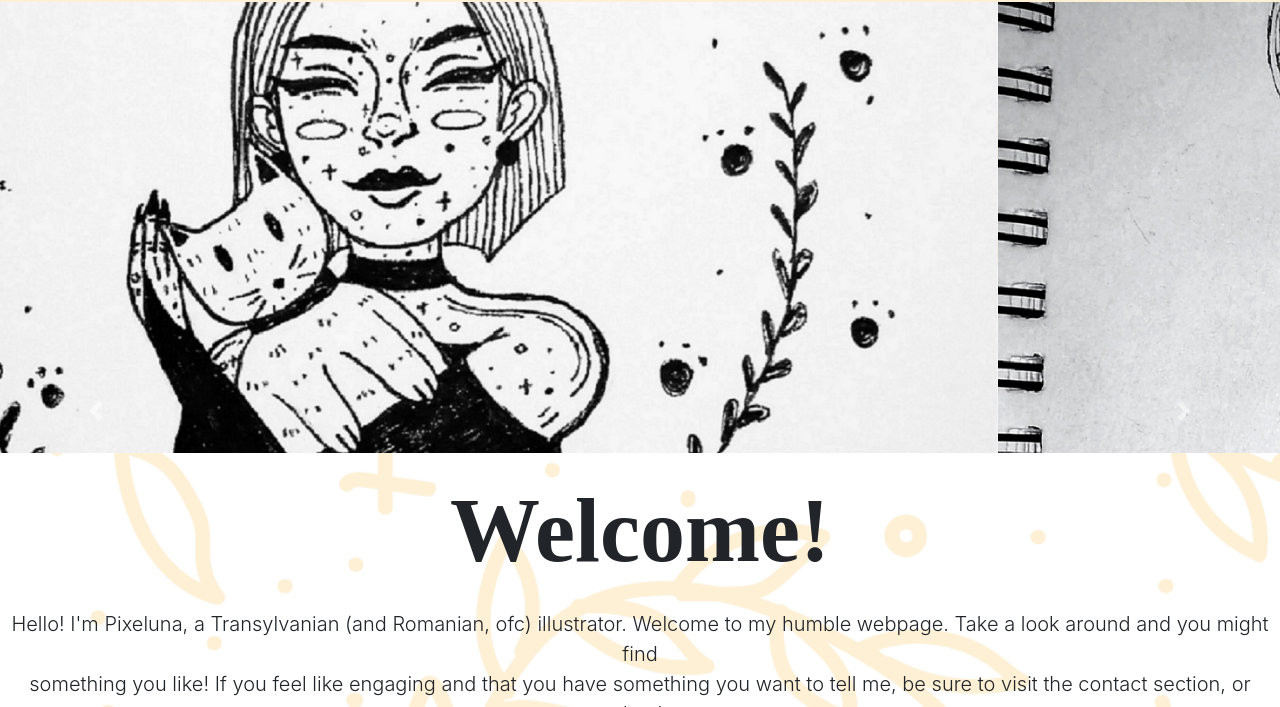
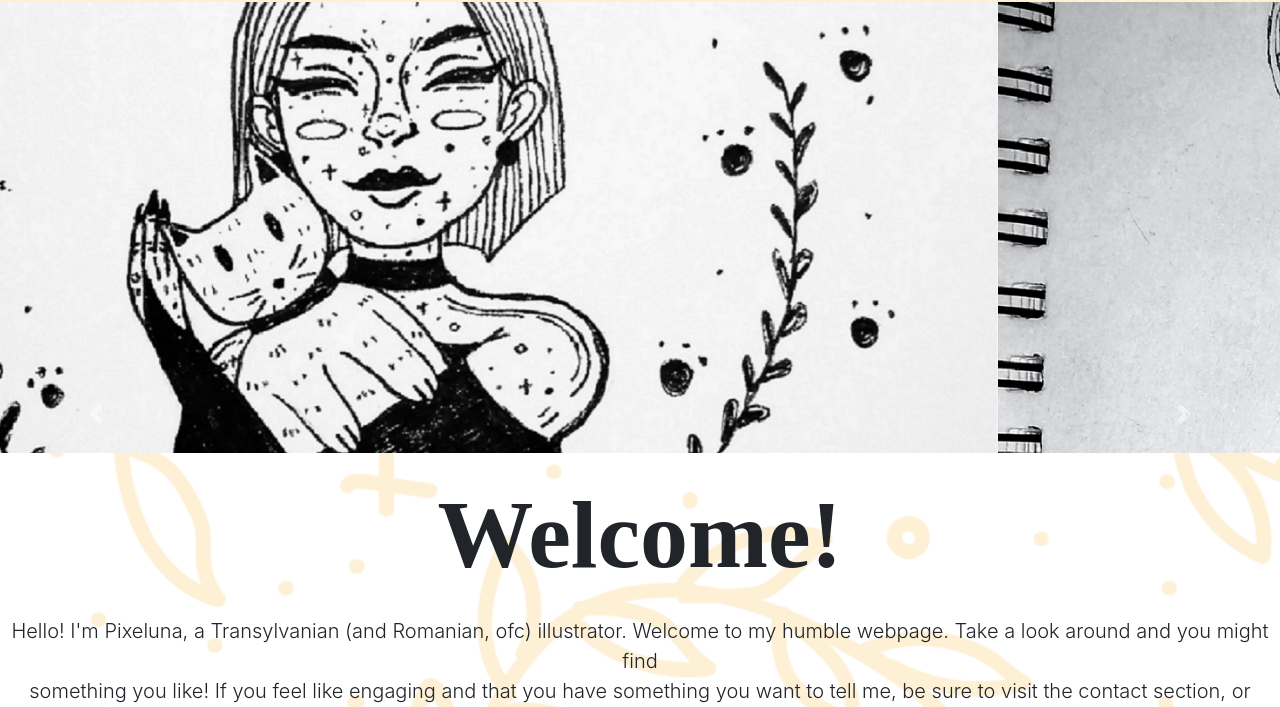
Before and after one commit to pixeluna/pixeluna.github.io, a plain HTML site: page index.html in a window 1280 px wide. Shown: the part 93-800 px from the top of the page. Drawn offline with nearby package versions, Linux system fonts and the light colour scheme.

Commit message:
Update index.html

```diff
--- a/index.html
+++ b/index.html
@@ -123,7 +123,7 @@ input:checked ~ .menu-content {
     <span class="carousel-control-next-icon"></span>
   </a>
 <!-- Section heading -->
-  <h2 class="h1-responsive font-weight-bold my-4 text-center" style="font-family: Pixeluna;font-size:90px">Welcome!</h2>
+  <h2 class="h1-responsive font-weight-bold my-4 text-center" style="font-family: Pixeluna;font-size:6em">Welcome!</h2>
   <p class="lead grey-text w-responsive mx-auto mb-5 text-center">Hello! I'm Pixeluna, a Transylvanian (and Romanian, ofc) illustrator. Welcome to my humble webpage. Take a look around and you might find
   <br>something you like! If you feel like engaging and that you have something you want to tell me, be sure to visit the contact section, or check
   <br>out the contact info in the footer. Everything that I make comes with a little piece of my soul, so any type of support means a lot to me. <3
```
